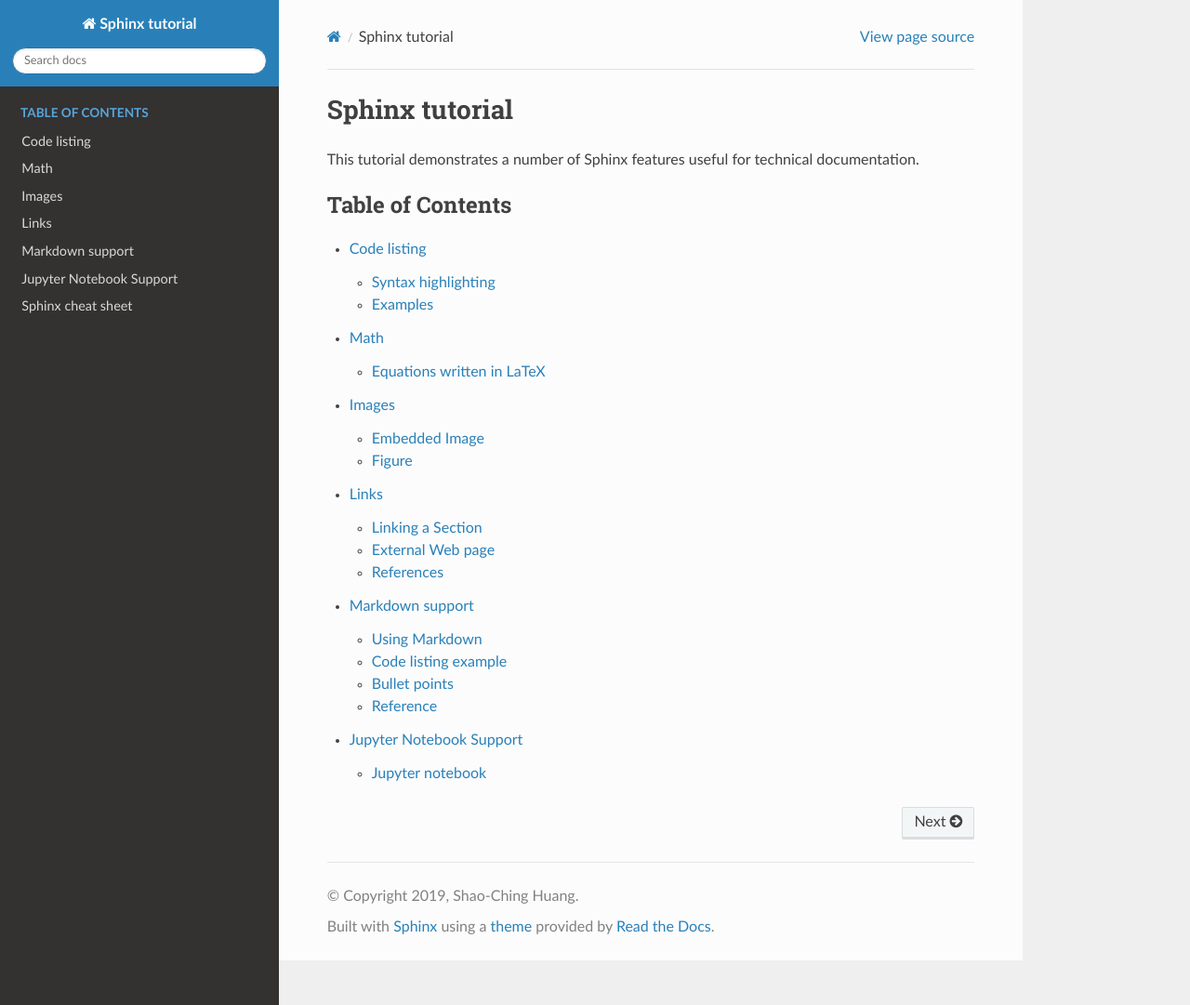
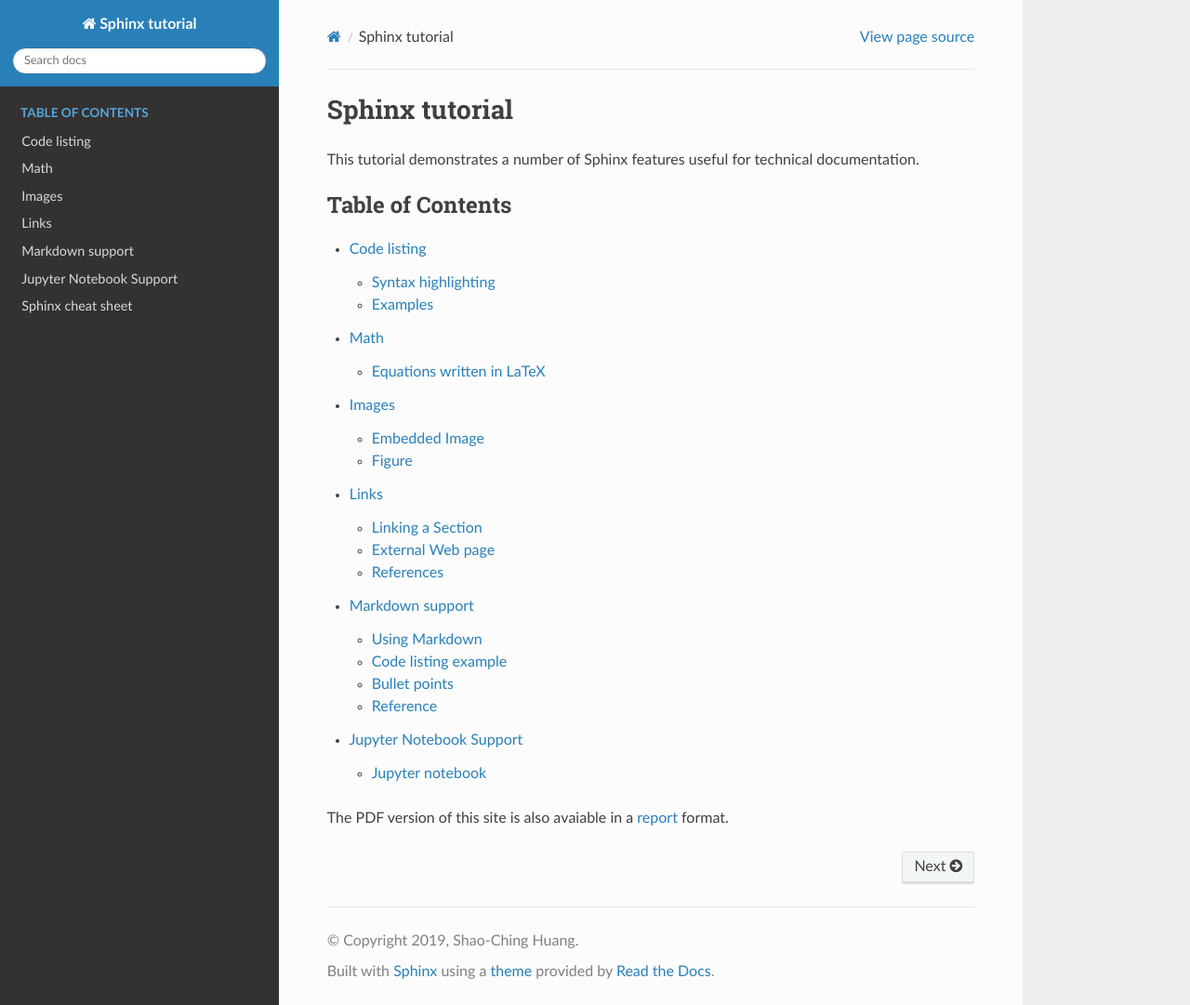
Before and after one commit to schuang/sphinx-tutorial-old, a Sphinx documentation site: the page built from sphinx/source/index.rst, in a window 1280 px wide and 1081 px high. Shown: the whole window at 93% size. Built offline with Sphinx 7.4.7 and the Read the Docs theme 2.0.0, drawn with Linux system fonts in a browser that asks for light colours.

Commit message:
generate pdf report

```diff
--- a/sphinx/source/conf.py
+++ b/sphinx/source/conf.py
@@ -137,7 +137,7 @@
 # (source start file, target name, title,
 #  author, documentclass [howto, manual, or own class]).
 latex_documents = [
-        (master_doc, 'Sphinxtutorial.tex', 'Sphinx Tutorial',
+        (master_doc, 'report.tex', 'Sphinx Tutorial',
          'Shao-Ching Huang', 'report'),
 ]
 
--- a/sphinx/source/index.rst
+++ b/sphinx/source/index.rst
@@ -21,3 +21,6 @@
    :hidden:
 
    cheatsheet/cheatsheet.rst
+
+
+The PDF version of this site is also avaiable in a `report <report.pdf>`_ format.
```
Also changed, not shown: .travis.yml.
